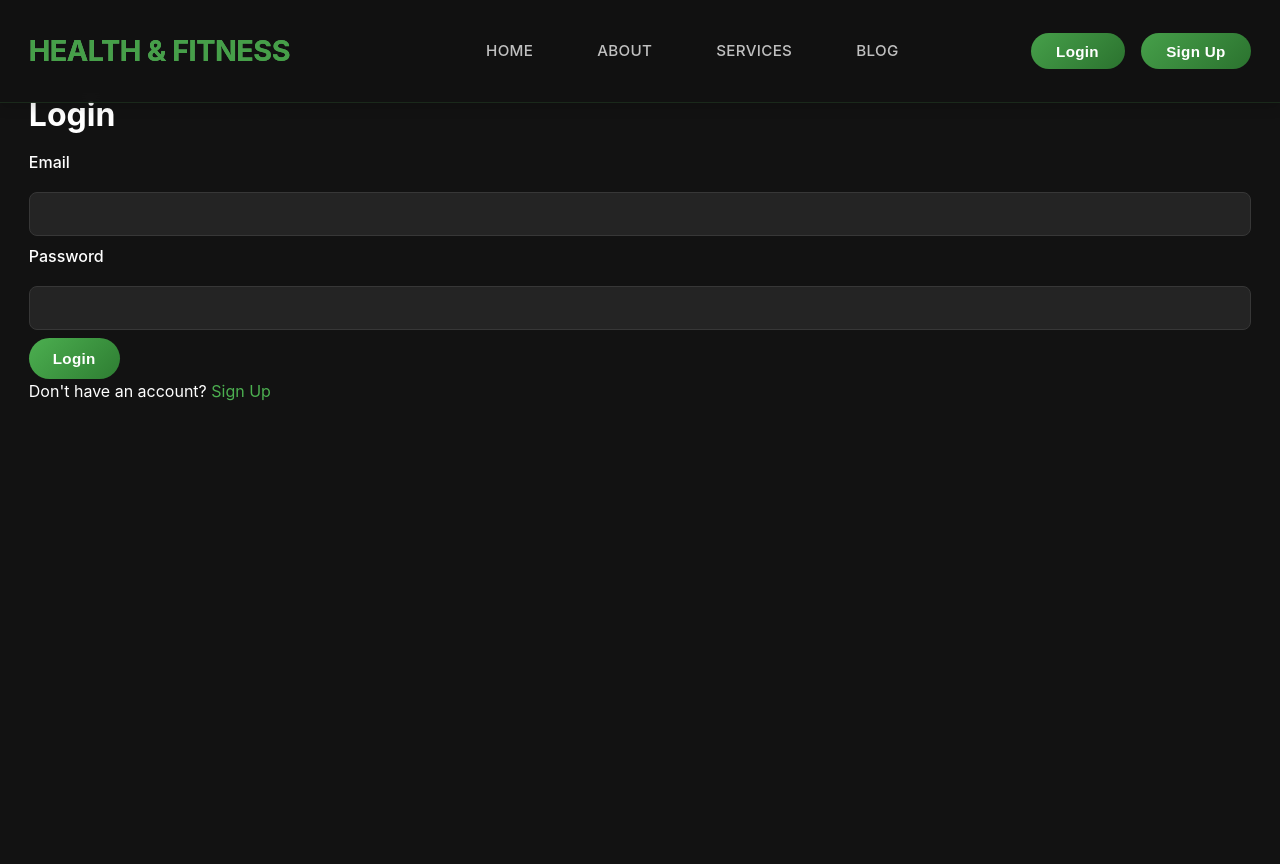
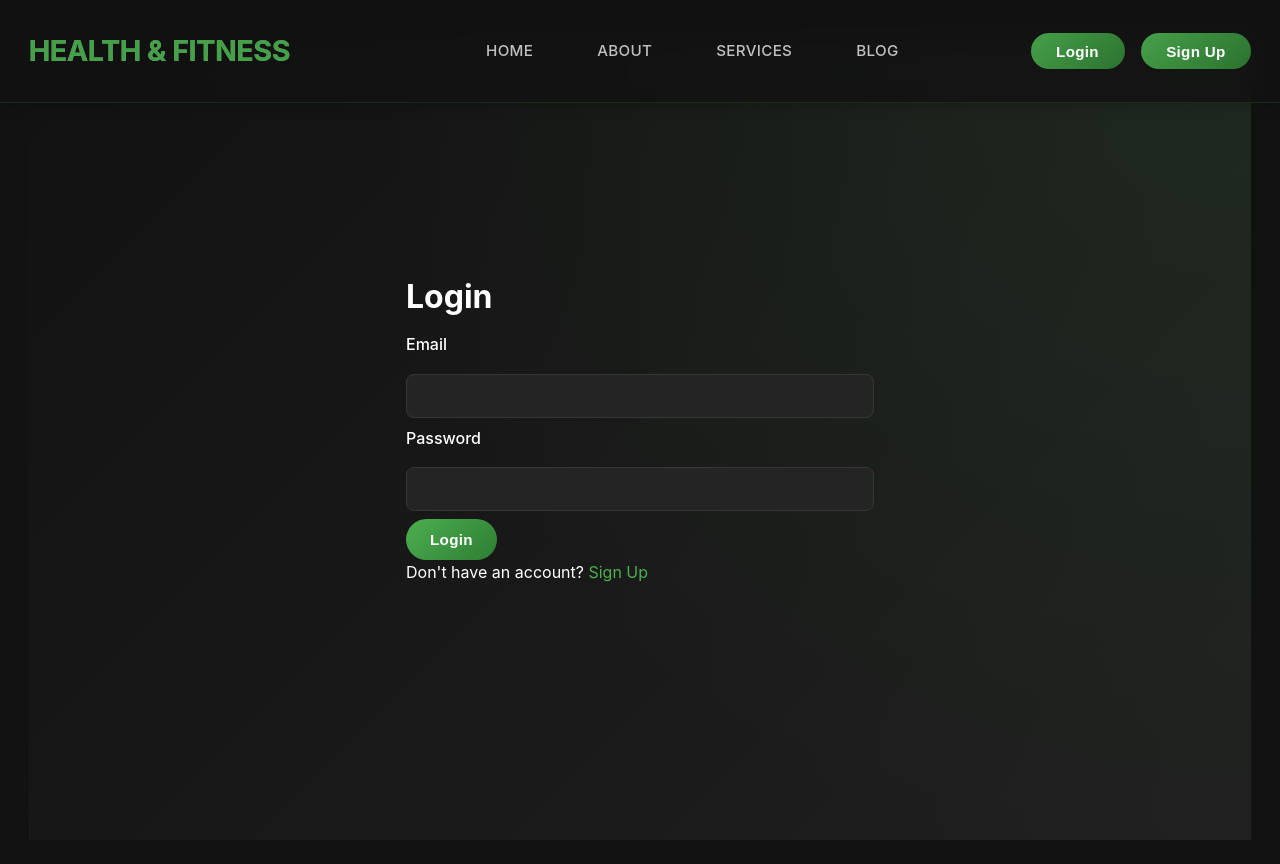
Before and after one commit to abhi-7-7/Fitness-Tracker, a React (Create React App) app: page /login in a window 1280 px wide. Before the commit the page ends 800 px from the top, so only its background shows below. Built offline with nearby package versions, Linux system fonts and the light colour scheme; the HTML template or start-up script is replaced by a standard one.

Commit message:
Auth css

```diff
--- a/src/App.css
+++ b/src/App.css
@@ -120,6 +120,7 @@ button, .btn {
   letter-spacing: 0.3px;
   display: inline-block;
   text-align: center;
+  margin-top: auto;
 }
 
 button:hover, .btn:hover {
--- /dev/null
+++ b/src/pages/Auth.css
@@ -0,0 +1,34 @@
+.auth-page {
+    display: flex;
+    justify-content: center;
+    align-items: center;
+    min-height: 100vh;
+    padding: 2rem 1rem;
+    background-color: var(--bg-dark, #121212);
+    background-image: linear-gradient(135deg, rgba(18, 18, 18, 0.95), rgba(33, 33, 33, 0.9));
+    background-size: cover;
+    background-position: center;
+    background-attachment: fixed;
+    margin-top: -3.5rem;
+    position: relative;
+    z-index: 1;
+  }
+
+.auth-page::before {
+    content: '';
+    position: absolute;
+    top: 0;
+    left: 0;
+    width: 100%;
+    height: 100%;
+    background: radial-gradient(circle at top right, rgba(76, 175, 80, 0.1), transparent 60%);
+    z-index: -1;
+  }
+
+
+.auth-container {
+    width: 100%;
+    max-width: 500px;
+    padding: 1rem;
+    animation: fadeIn 0.5s ease-out;
+  }
--- a/src/pages/Login.js
+++ b/src/pages/Login.js
@@ -1,5 +1,7 @@
 import React, { useState } from 'react';
 import { useNavigate } from 'react-router-dom';
+import './Auth.css';
+
 const Login = () => {
   const router = useNavigate();
   const [form, setForm] = useState({
--- a/src/pages/Signup.js
+++ b/src/pages/Signup.js
@@ -1,5 +1,7 @@
 import React, { useState } from 'react';
 import { useNavigate } from 'react-router-dom';
+import './Auth.css';
+
 
 const Signup = () => {
   const router = useNavigate();
```
